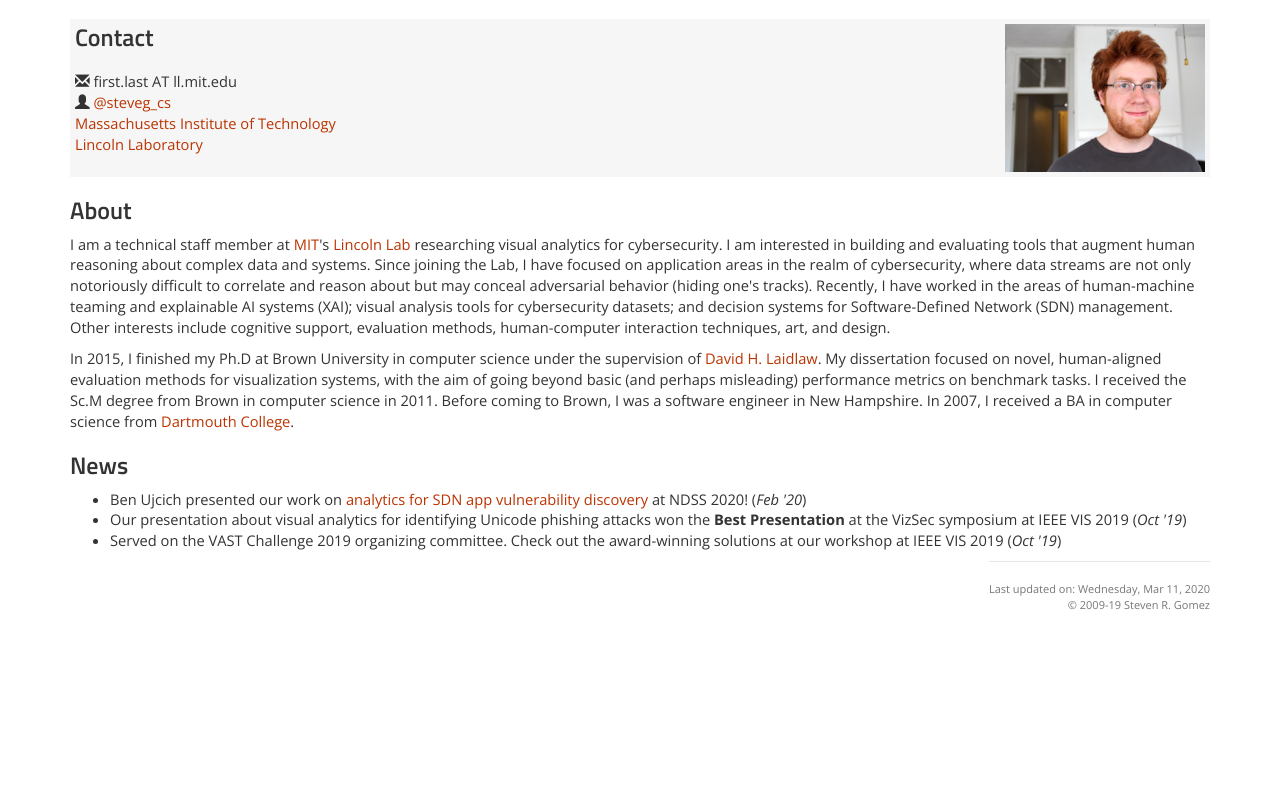
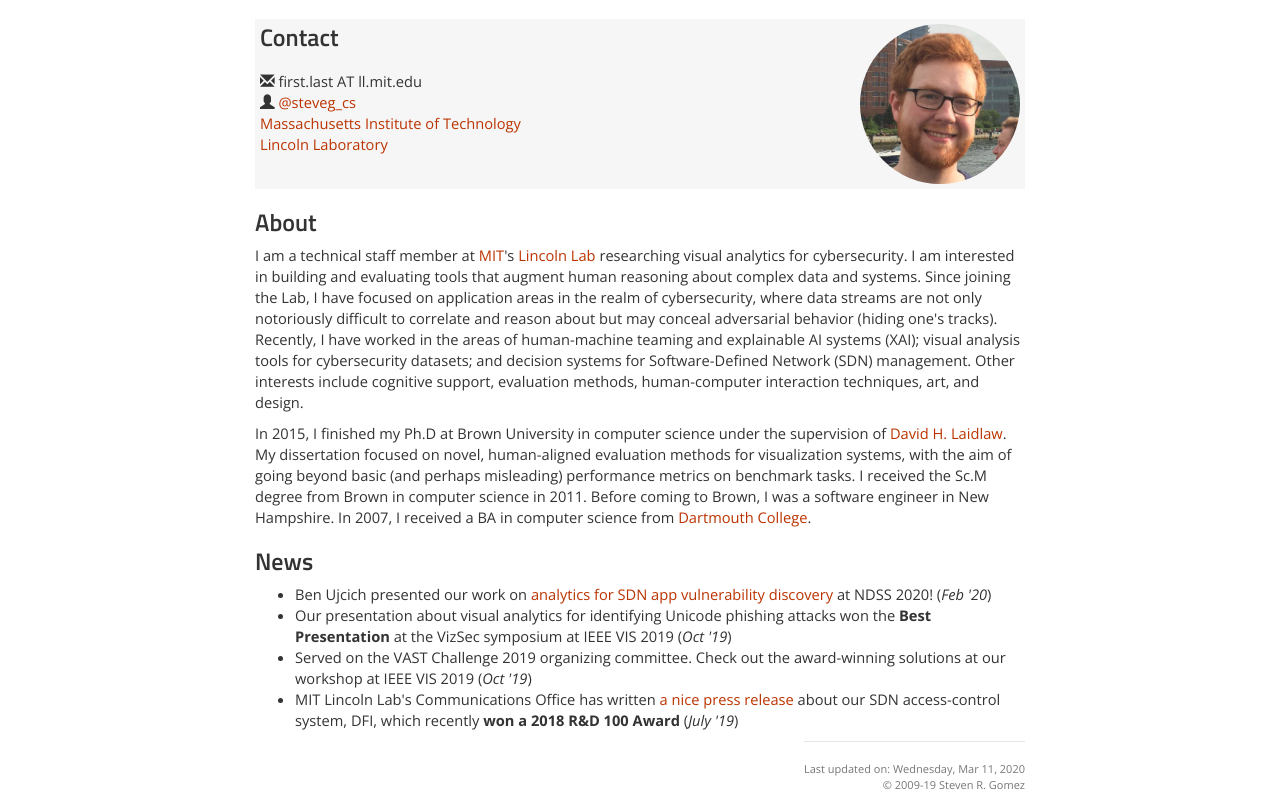
Before and after one commit to steven-gomez/steven-gomez.github.io, a plain HTML site: page index.html in a window 1280 px wide. Shown: the part 95-907 px from the top of the page. Before the commit the page ends 800 px from the top, so only its background shows below. Drawn offline with nearby package versions, Linux system fonts and the light colour scheme.

Commit message:
Added circle-path clip on portrait and updated news

```diff
--- a/css/style.css
+++ b/css/style.css
@@ -52,7 +52,15 @@ div .media-left, div .media-right {
 .container {
   margin-right: auto;
   margin-left: auto;
-  max-width: 1200px;
+  max-width: 800px;
+}
+
+img.portrait {
+  width: 160px;
+}
+
+img.clip-circle {
+  clip-path: circle(80px at center);
 }
 
 .researchtab td
--- a/index.html
+++ b/index.html
@@ -60,7 +60,7 @@
           <!-- <div class="col-lg-12"> -->
             <div class="media">
               <div class="media-right pull-right effect">
-                <img src="img/faces_2013/face_full_short.png" class="image hidden-xs" width="200px">
+                <img src="img/steveface_400x400.jpg" class="portrait clip-circle image hidden-xs">
               </div>
               <div class="media-left">
                 <h3>Contact</h3>
@@ -95,6 +95,7 @@
               <li>Ben Ujcich presented our work on <a href="https://www.ndss-symposium.org/wp-content/uploads/2020/02/24080.pdf">analytics for SDN app vulnerability discovery</a> at NDSS 2020! (<em>Feb '20</em>)</li>
               <li>Our presentation about visual analytics for identifying Unicode phishing attacks won the <b>Best Presentation</b> at the VizSec symposium at IEEE VIS 2019 (<em>Oct '19</em>)</li>
               <li>Served on the VAST Challenge 2019 organizing committee. Check out the award-winning solutions at our workshop at IEEE VIS 2019 (<em>Oct '19</em>)</li>
+              <li>MIT Lincoln Lab's Communications Office has written <a href="https://www.ll.mit.edu/news/high-tech-network-architecture-provides-protection-against-pervasive-cyber-threats" target="_blank">a nice press release</a> about our SDN access-control system, DFI, which recently <b>won a 2018 R&D 100 Award</b> (<em>July '19</em>)</li>
               <!--
               <li>Helped hack Arduinos with the next generation of scientists at <href="http://www.girlswhobuild.org/music-tech/">Girls Who Build</href> music tech workshop, at MIT (<em>Feb '18</em>)</li>
               <li>QUASAR, a tool for computing and exploring cybersecurity metrics, was presented at ACSAC in Orlando (<em>Dec '17</em>)</li>
```
